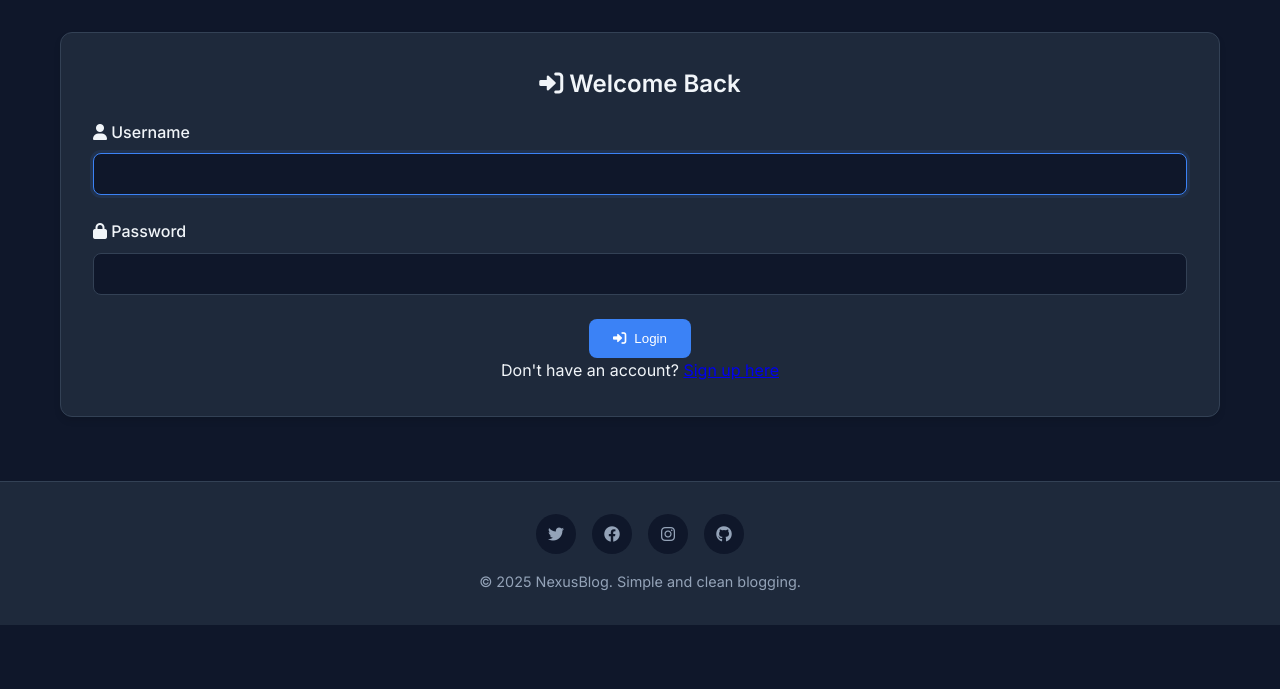
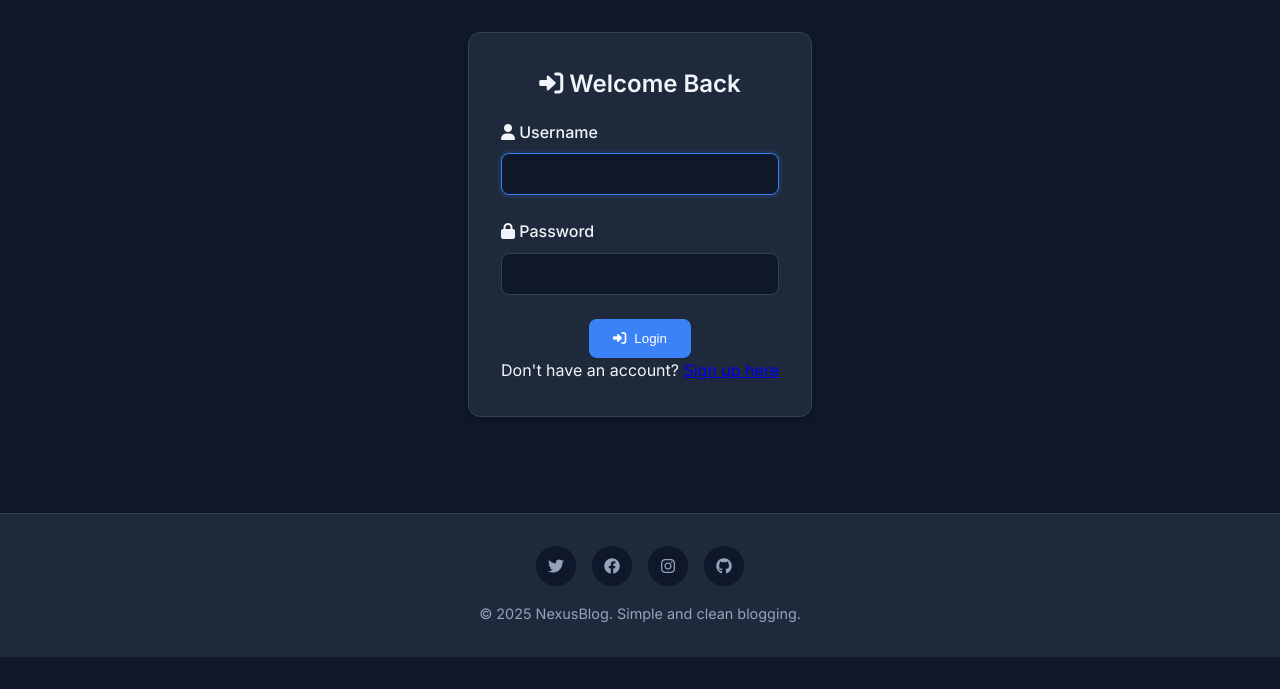
Before and after one commit to sayyedrabeeh/nexus-blog-cbv-, a Django app: page /login/ in a window 1280 px wide. Shown: the part 71-760 px from the top of the page. Run offline with Django 5.2, Linux system fonts and the light colour scheme.

Commit message:
fixed ui

```diff
--- a/cbv_blog/templates/base.html
+++ b/cbv_blog/templates/base.html
@@ -322,7 +322,12 @@
         color: var(--text-secondary);
         font-size: 0.9rem;
     }
-
+     .auth-container{
+    display: flex;
+    flex-direction: column-reverse;
+    flex-wrap: wrap;
+    align-content: center;
+     }
     /* Utilities */
     .text-center { text-align: center; }
     .mt-4 { margin-top: 2rem; }
```
Also changed, not shown: cbv_blog/db.sqlite3.
